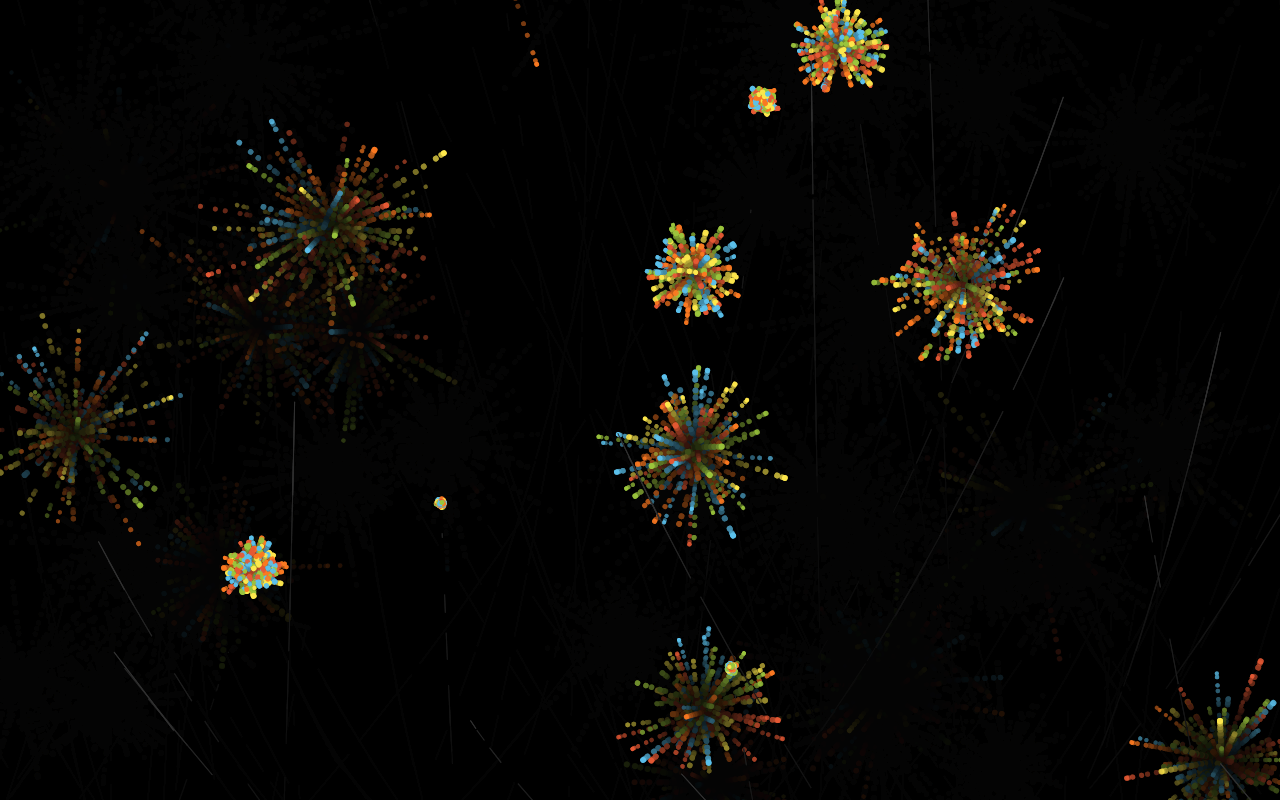
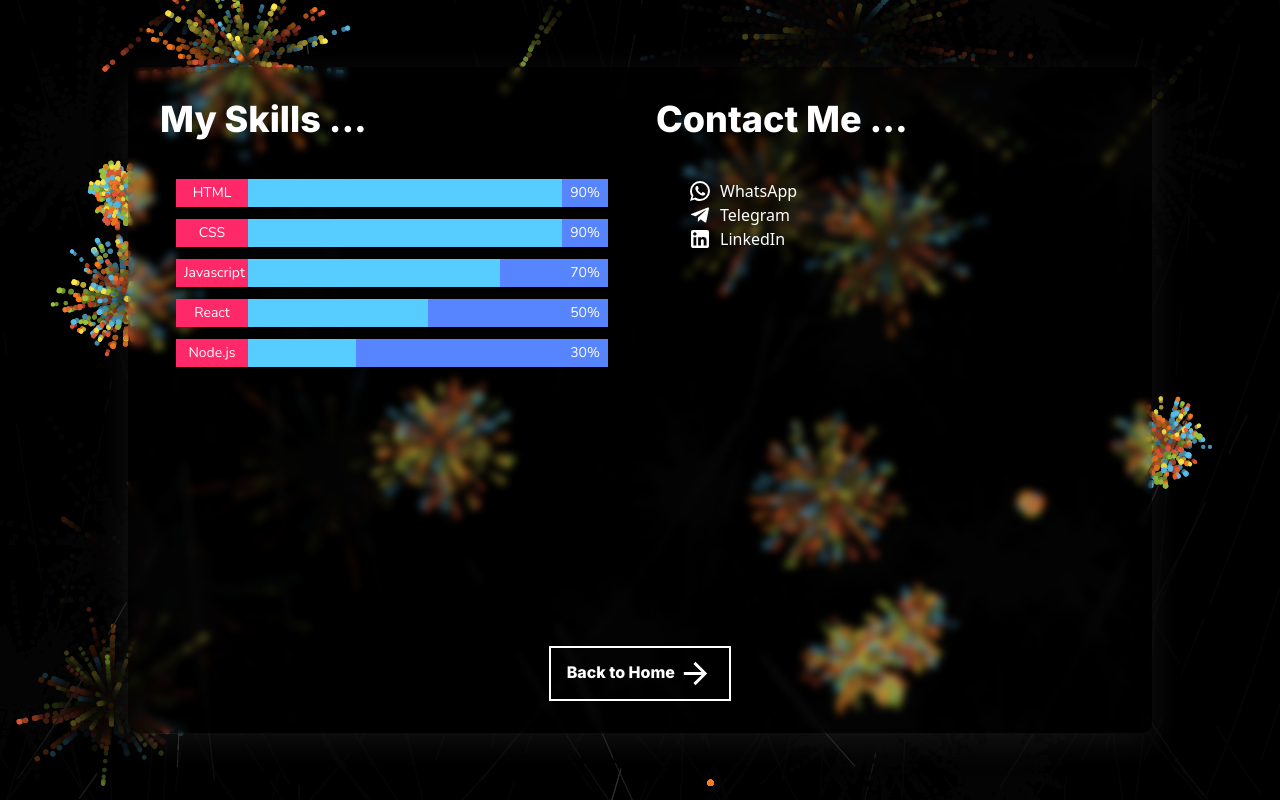
Before and after one commit to Hade21/portfolio, a React (Create React App) app: page /contact in a window 1280 px wide. Before the commit this address had no page. Built offline with nearby package versions, Linux system fonts and the light colour scheme.

Commit message:
finish create all page

```diff
--- a/src/components/about/about.jsx
+++ b/src/components/about/about.jsx
@@ -6,8 +6,8 @@ import { Link } from "react-router-dom";
 export default function About() {
   return (
     <div className="about flex items-center w-screen h-screen">
-      <div className="glassmorphism lg:w-[80%] mx-auto my-auto bg-black-glass shadow-glass backdrop-blur-glass rounded-[10px]">
-        <div className="body text-white px-[70px] flex flex-col justify-center py-12 animate-swipe-right">
+      <div className="glassmorphism lg:w-[80%] lg:h-5/6 mx-auto my-auto bg-black-glass shadow-glass backdrop-blur-glass rounded-[10px]">
+        <div className="body text-white px-[70px] flex flex-col justify-center py-12">
           <div className="title font-inter">
             <h1 className="font-extrabold text-5xl text-left flex items-end gap-3">
               Hello! <span className="text-[40px] lg:text-5xl">I am</span>
--- /dev/null
+++ b/src/components/contact/contact.jsx
@@ -0,0 +1,27 @@
+import React from "react";
+import MyContact from "./mycontact";
+import MySkill from "./myskill";
+import ArrowForwardIcon from "@mui/icons-material/ArrowForward";
+import { Link } from "react-router-dom";
+
+const Contact = () => {
+  return (
+    <div className="contact flex items-center w-screen h-screen">
+      <div className="glassmorphism lg:w-[80%] lg:h-5/6 mx-auto my-auto bg-black-glass shadow-glass backdrop-blur-glass rounded-[10px] flex flex-col justify-between px-8 py-8">
+        <div className="wrapper flex justify-between">
+          <MySkill />
+          <MyContact />
+        </div>
+        <div className="button">
+          <Link to="/">
+            <button className="text-base font-inter font-extrabold px-4 py-2 border-2 border-white w-fit self-center md:text-4xl md:px-4 md:py-2 lg:text-base cursor-pointer text-white">
+              Back to Home <ArrowForwardIcon fontSize="large" />
+            </button>
+          </Link>
+        </div>
+      </div>
+    </div>
+  );
+};
+
+export default Contact;
--- /dev/null
+++ b/src/components/contact/mycontact.jsx
@@ -0,0 +1,55 @@
+import React from "react";
+import WhatsAppIcon from "@mui/icons-material/WhatsApp";
+import TelegramIcon from "@mui/icons-material/Telegram";
+import LinkedInIcon from "@mui/icons-material/LinkedIn";
+
+export default function MyContact() {
+  return (
+    <div className="my-contact w-1/2">
+      <div className="wrapper px-4 flex flex-col gap-10">
+        <div className="title">
+          <h1 className="font-inter font-extrabold text-4xl text-white text-left">
+            Contact Me ...
+          </h1>
+        </div>
+        <div className="contact px-8 h-full">
+          <ul className="text-white text-base flex flex-col justify-around">
+            <li>
+              <a
+                href="http://wa.me/+6285641889512"
+                className="flex gap-2"
+                target="_blank"
+                rel="noreferrer"
+              >
+                <WhatsAppIcon />
+                <span>WhatsApp</span>
+              </a>
+            </li>
+            <li>
+              <a
+                href="http://t.me/+6285641889512"
+                className="flex gap-2"
+                target="_blank"
+                rel="noreferrer"
+              >
+                <TelegramIcon />
+                <span>Telegram</span>
+              </a>
+            </li>
+            <li>
+              <a
+                href="http://linkedin.com/in/muhammad-a-589675141"
+                className="flex gap-2"
+                target="_blank"
+                rel="noreferrer"
+              >
+                <LinkedInIcon />
+                <span>LinkedIn</span>
+              </a>
+            </li>
+          </ul>
+        </div>
+      </div>
+    </div>
+  );
+}
--- /dev/null
+++ b/src/components/contact/myskill.jsx
@@ -0,0 +1,52 @@
+import React from "react";
+
+export default function MySkill() {
+  return (
+    <div className="my-skill flex flex-col gap-10 w-1/2">
+      <div className="title">
+        <h1 className="font-inter font-extrabold text-4xl text-white text-left">
+          My Skills ...
+        </h1>
+      </div>
+      <div className="body pl-4 pr-8">
+        <ol className="flex flex-col gap-3 text-white text-sm font-nunito w-full">
+          <li className="grid grid-cols-6 grid-rows-1">
+            <span className="bg-pink px-2 py-1 col-span-1">HTML</span>
+            <div className="bar bg-myblue col-span-5 flex items-center justify-between">
+              <div className="persent w-[90%] bg-desc h-full"></div>
+              <p className="font-nunito text-sm text-center px-2">90%</p>
+            </div>
+          </li>
+          <li className="grid grid-cols-6 grid-rows-1">
+            <span className="bg-pink px-2 py-1 col-span-1">CSS</span>
+            <div className="bar bg-myblue col-span-5 flex items-center justify-between">
+              <div className="persent w-[90%] bg-desc h-full"></div>
+              <p className="font-nunito text-sm text-center px-2">90%</p>
+            </div>
+          </li>
+          <li className="grid grid-cols-6 grid-rows-1">
+            <span className="bg-pink px-2 py-1 col-span-1">Javascript</span>
+            <div className="bar bg-myblue col-span-5 flex items-center justify-between">
+              <div className="persent w-[70%] bg-desc h-full"></div>
+              <p className="font-nunito text-sm text-center px-2">70%</p>
+            </div>
+          </li>
+          <li className="grid grid-cols-6 grid-rows-1">
+            <span className="bg-pink px-2 py-1 col-span-1">React</span>
+            <div className="bar bg-myblue col-span-5 flex items-center justify-between">
+              <div className="persent w-[50%] bg-desc h-full"></div>
+              <p className="font-nunito text-sm text-center px-2">50%</p>
+            </div>
+          </li>
+          <li className="grid grid-cols-6 grid-rows-1">
+            <span className="bg-pink px-2 py-1 col-span-1">Node.js</span>
+            <div className="bar bg-myblue col-span-5 flex items-center justify-between">
+              <div className="persent w-[30%] bg-desc h-full"></div>
+              <p className="font-nunito text-sm text-center px-2">30%</p>
+            </div>
+          </li>
+        </ol>
+      </div>
+    </div>
+  );
+}
--- a/src/components/home/home.jsx
+++ b/src/components/home/home.jsx
@@ -6,7 +6,7 @@ export default function Home() {
   return (
     <div className="home fixed z-10 top-0 w-screen h-screen flex items-center">
       <div className="glassmorphism lg:w-[80%] lg:h-5/6 mx-auto my-auto bg-black-glass shadow-glass backdrop-blur-glass rounded-[10px]">
-        <div className="body text-white px-[58px] h-full flex flex-col justify-center gap-8 md:flex-row md:px-[64px] md:justify-between md:items-center lg:px-28 animate-swipe-left">
+        <div className="body text-white px-[58px] h-full flex flex-col justify-center gap-8 md:flex-row md:px-[64px] md:justify-between md:items-center lg:px-28">
           <div className="text font-extrabold text-5xl text-left md:text-[64px] w-fit font-inter">
             <h1>Hello</h1>
             <h1>I am</h1>
--- a/src/components/main.jsx
+++ b/src/components/main.jsx
@@ -2,6 +2,7 @@ import React from "react";
 import About from "./about/about";
 import Home from "./home/home";
 import MyWorks from "./works/my-works";
+import Contact from "./contact/contact";
 import ParticlesBackground from "./particles-background/particles-background";
 import { BrowserRouter, Route, Routes } from "react-router-dom";
 
@@ -14,6 +15,7 @@ export default function Main() {
           <Route path="/" element={<Home />} />
           <Route path="/about" element={<About />} />
           <Route path="/works" element={<MyWorks />} />
+          <Route path="/contact" element={<Contact />} />
         </Routes>
       </BrowserRouter>
     </div>
--- a/src/components/works/card/card.jsx
+++ b/src/components/works/card/card.jsx
@@ -18,6 +18,8 @@ const Card = (props) => {
         <div className="button flex flex-col gap-2 justify-between font-nunito text-sm">
           <a
             href={props.url}
+            target="_blank"
+            rel="noreferrer"
             className="px-3 py-1 border-2 border-pink w-full
           "
           >
@@ -25,6 +27,8 @@ const Card = (props) => {
           </a>
           <a
             href={props.repo}
+            target="_blank"
+            rel="noreferrer"
             className="px-3 py-1 border-2 border-myblue w-full"
           >
             Repository
--- a/src/components/works/my-works.jsx
+++ b/src/components/works/my-works.jsx
@@ -40,7 +40,7 @@ export default function MyWorks() {
           </div>
           <div className="button">
             <Link to="/contact">
-              <button className="text-base font-inter font-extrabold px-4 py-2 border-2 border-white w-fit self-center md:text-4xl md:px-6 md:py-3 lg:text-lg cursor-pointer text-white">
+              <button className="text-base font-inter font-extrabold px-4 py-2 border-2 border-white w-fit self-center md:text-4xl md:px-4 md:py-2 lg:text-lg cursor-pointer text-white">
                 Contact Me <ArrowForwardIcon fontSize="large" />
               </button>
             </Link>
```
